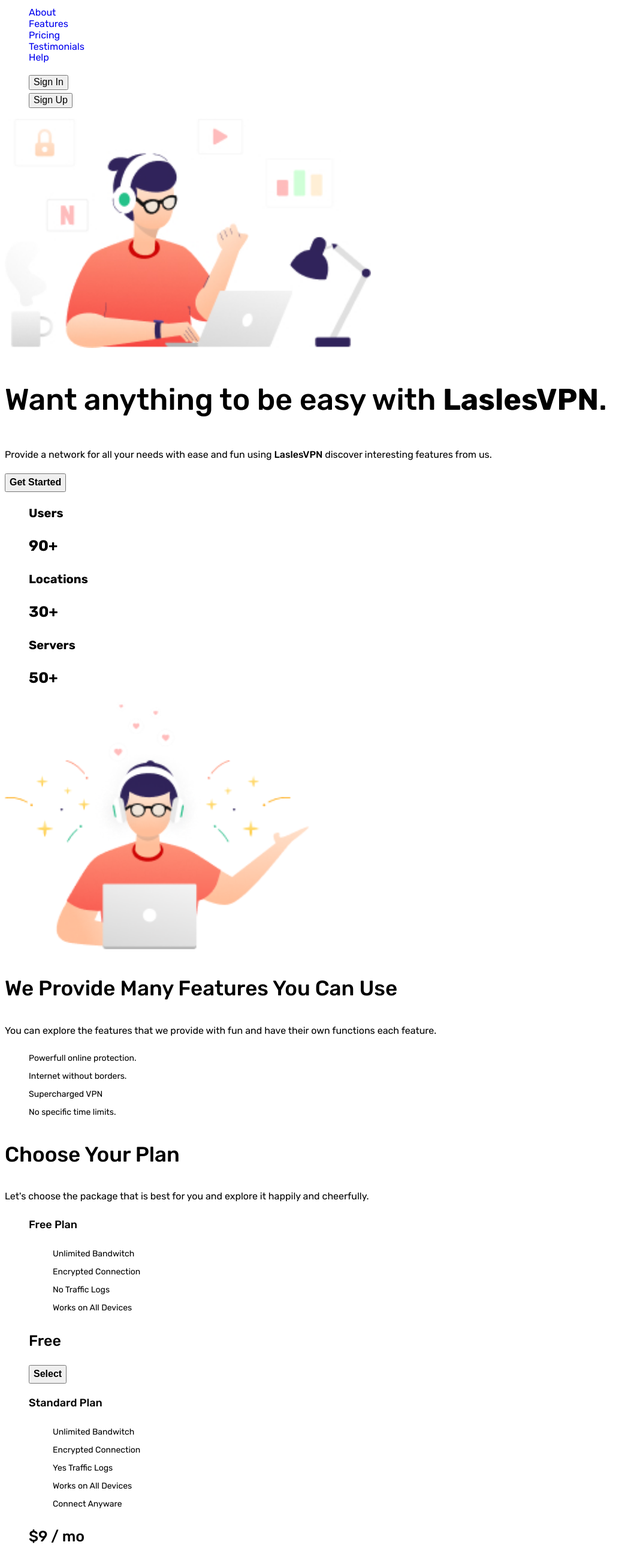
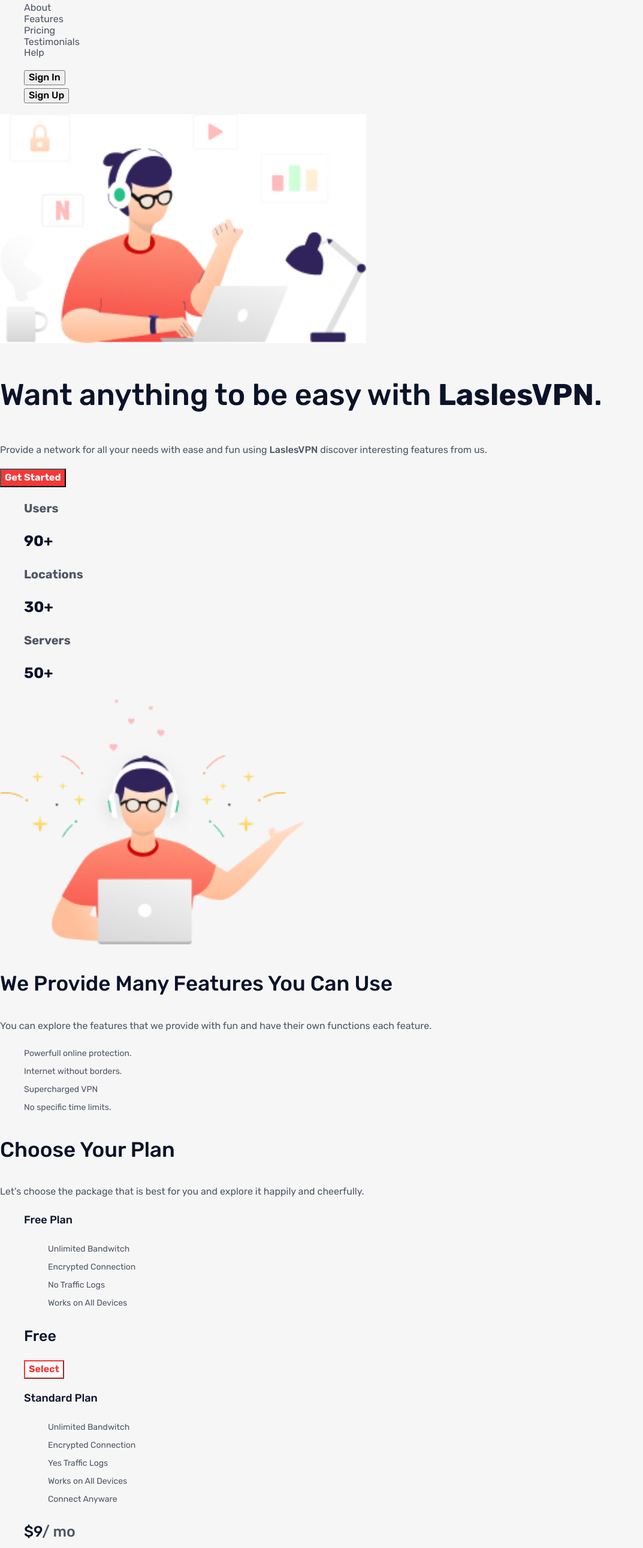
Before and after one commit to simplyNastya/practice, a plain HTML site: page index.html in a window 1280 px wide. Shown: the part 42-2622 px from the top of the page at 60% size, without its empty margins (0-1073 px from the left). Drawn offline with nearby package versions, Linux system fonts and the light colour scheme.

Commit message:
Added css
Added color and background-color

```diff
--- a/css/styles.css
+++ b/css/styles.css
@@ -1,3 +1,12 @@
+:root {
+    --accent-color: #F53838;
+    --primary-font-color: #0B132A;
+    --secondary-font-color: #4F5665;
+    --personalization-button-color: #F53855;
+    --background-color: #F6F6F6;
+    --background-card-color: #FFFFFF;
+    --copyright-color: #AFB5C0;
+}
 
 /* Utilities */
 body {
@@ -5,26 +14,47 @@
     font-weight: 400;
     font-size: 16px;
     line-height: 1.87;
+
+    background-color: var(--background-color);
+    color: var(--secondary-font-color);
+
 }
 
 .link {
     text-decoration: none;
+
+    color: var(--secondary-font-color);
 }
 
 .list {
     list-style: none;
 }
 
+.primary-button {
+    font-weight: 700;
+    font-size: 16px;
+    line-height: 1.56;
+
+    background-color: var(--accent-color);
+    color: var(--background-card-color);
+}
+
 .button {
     font-weight: 700;
     font-size: 16px;
     line-height: 1.56;
+
+    background-color: var(--background-card-color);
+    color: var(--accent-color);
+    border-color: var(--accent-color);
 }
 
 .title {
     font-weight: 500;
     font-size: 35px;
     line-height: 1.5;
+
+    color: var(--primary-font-color);
 }
 
 .logo-title {
@@ -37,12 +67,16 @@
     font-weight: 500;
     font-size: 20px;
     line-height: 1.18;
+
+    color: var(--primary-font-color);
 }
 
 .logo-back {
     font-weight: 700;
     font-size: 20px;
     line-height: 1.18;
+
+    color: var(--primary-font-color);
 }
 
 .site-nav {
@@ -61,6 +95,8 @@
     font-weight: 500;
     font-size: 50px;
     line-height: 1.4;
+
+    color: var(--primary-font-color);
 }
 
 .hero-title>span {
@@ -73,6 +109,8 @@
     font-weight: 700;
     font-size: 25px;
     line-height: 1.2;
+
+    color: var(--primary-font-color);
 }
 
 .achievement-item {
@@ -93,6 +131,8 @@
     font-weight: 500;
     font-size: 18px;
     line-height: 1.66;
+
+    color: var(--primary-font-color);
 }
 
 .plan-content {
@@ -106,17 +146,27 @@
     line-height: 1.2;
 }
 
+.cost {
+    color: var(--primary-font-color);
+}
+
 /* Customers */
 
 .customer-title {
     font-weight: 500;
     font-size: 18px;
     line-height: 1.66;
+
+    color: var(--primary-font-color);
 }
 
 .customer-city {
     font-size: 14px;
     line-height: 2.14;
+}
+
+.customer-text {
+    color: var(--primary-font-color);
 }
 
 /* Subscribe Now */
@@ -133,4 +183,10 @@
     font-weight: 500;
     font-size: 18px;
     line-height: 1.66;
+
+    color: var(--primary-font-color);
 }
+
+.copyright {
+    color: var(--copyright-color);
+}
--- a/index.html
+++ b/index.html
@@ -7,6 +7,9 @@
     <meta name="viewport" content="width=device-width, initial-scale=1.0">
     <title>LaslesVPN</title>
     <link href="https://fonts.googleapis.com/css2?family=Rubik:wght@400;500;700&display=swap" rel="stylesheet">
+    <link rel="stylesheet" href="https://cdnjs.cloudflare.com/ajax/libs/modern-normalize/1.1.0/modern-normalize.min.css"
+        integrity="sha512-wpPYUAdjBVSE4KJnH1VR1HeZfpl1ub8YT/NKx4PuQ5NmX2tKuGu6U/JRp5y+Y8XG2tV+wKQpNHVUX03MfMFn9Q=="
+        crossorigin="anonymous" referrerpolicy="no-referrer" />
     <link rel="stylesheet" href="./css/styles.css">
 </head>
 
@@ -27,7 +30,7 @@
         </nav>
         <ul class="list">
             <li><button type="button" class="personalization">Sign In</button></li>
-            <li><button type="button" class="personalization">Sign Up</button></li>
+            <li><button type="button" class="personalization up">Sign Up</button></li>
         </ul>
     </header>
     <main>
@@ -36,7 +39,7 @@
             <h1 class="hero-title">Want anything to be easy with <span>LaslesVPN</span>.</h1>
             <p>Provide a network for all your needs with ease and fun using <span class="logo-title">LaslesVPN</span> discover interesting features from
                 us.</p>
-            <button type="button" class="button">Get Started</button>
+            <button type="button" class="primary-button">Get Started</button>
         </section>
 
         <section>
@@ -82,7 +85,7 @@
                         <li>No Traffic Logs</li>
                         <li>Works on All Devices</li>
                     </ul>
-                    <p class="plan-charge">Free</p>
+                    <p class="plan-charge"><span class="cost">Free</span></p>
                     <button type="button" class="button">Select</button>
                 </li>
                 <li>
@@ -94,7 +97,7 @@
                         <li>Works on All Devices</li>
                         <li>Connect Anyware</li>
                     </ul>
-                    <p class="plan-charge">$9 / mo</p>
+                    <p class="plan-charge"><span class="cost">$9</span>/ mo</p>
                     <button type="button" class="button">Select</button>
                 </li>
                 <li>
@@ -107,7 +110,7 @@
                         <li>Connect Anyware</li>
                         <li>Get New Features</li>
                     </ul>
-                    <p class="plan-charge">$12 / mo</p>
+                    <p class="plan-charge"><span class="cost">$12</span>/ mo</p>
                     <button type="button" class="button">Select</button>
                 </li>
             </ul>
@@ -140,7 +143,7 @@
                     <h3 class="customer-title">Viezh Robert</h3>
                     <p class="customer-city">Warsaw, Poland</p>
                     <p>4.5</p>
-                    <p>“Wow... I am very happy to use this VPN, it turned out to be more than my expectations and so far
+                    <p class="customer-text">“Wow... I am very happy to use this VPN, it turned out to be more than my expectations and so far
                         there have been no
                         problems. LaslesVPN always the best”.</p>
                 </li>
@@ -149,14 +152,14 @@
                     <h3 class="customer-title">Yessica Christy</h3>
                     <p class="customer-city">Shanxi, China</p>
                     <p>4.5</p>
-                    <p>“I like it because I like to travel far and still can connect with high speed.”.</p>
+                    <p class="customer-text">“I like it because I like to travel far and still can connect with high speed.”.</p>
                 </li>
                 <li>
                     <img src="./images/ellipse-175.png" alt="Korean man" width="50">
                     <h3 class="customer-title">Kim Young Jou</h3>
                     <p class="customer-city">Seoul, South Korea</p>
                     <p>4.5</p>
-                    <p>“This is very unusual for my business that currently requires a virtual private network that has
+                    <p class="customer-text">“This is very unusual for my business that currently requires a virtual private network that has
                         high security.”.</p>
                 </li>
             </ul>
@@ -169,7 +172,7 @@
         <section>
             <h2 class="subscribe-now">Subscribe Now for Get Special Features!</h2>
             <p>Let's subscribe with us and find the fun.</p>
-            <button type="button" class="button">Subscribe Now</button>
+            <button type="button" class="primary-button">Subscribe Now</button>
         </section>
     </main>
     <footer>
@@ -183,7 +186,7 @@
             <li><a href="#" class="link">Twitter</a></li>
             <li><a href="#" class="link">Instagram</a></li>
         </ul>
-        <p>©2020<span class="logo-title">LaslesVPN</span></p>
+        <p class="copyright">©2020<span class="logo-title">LaslesVPN</span></p>
         <h2 class="footer-title">Product</h2>
         <ul class="list">
             <li><a href="#" class="link">Download</a></li>
```
